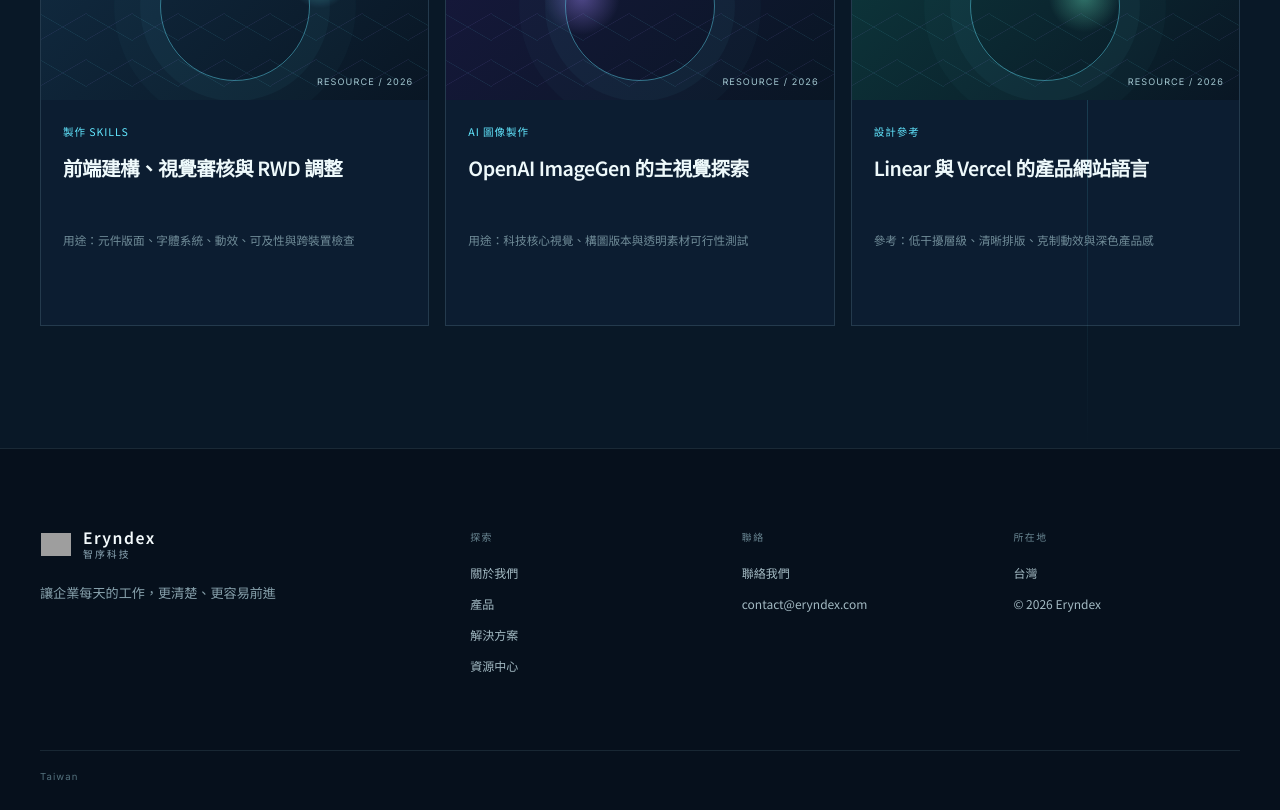
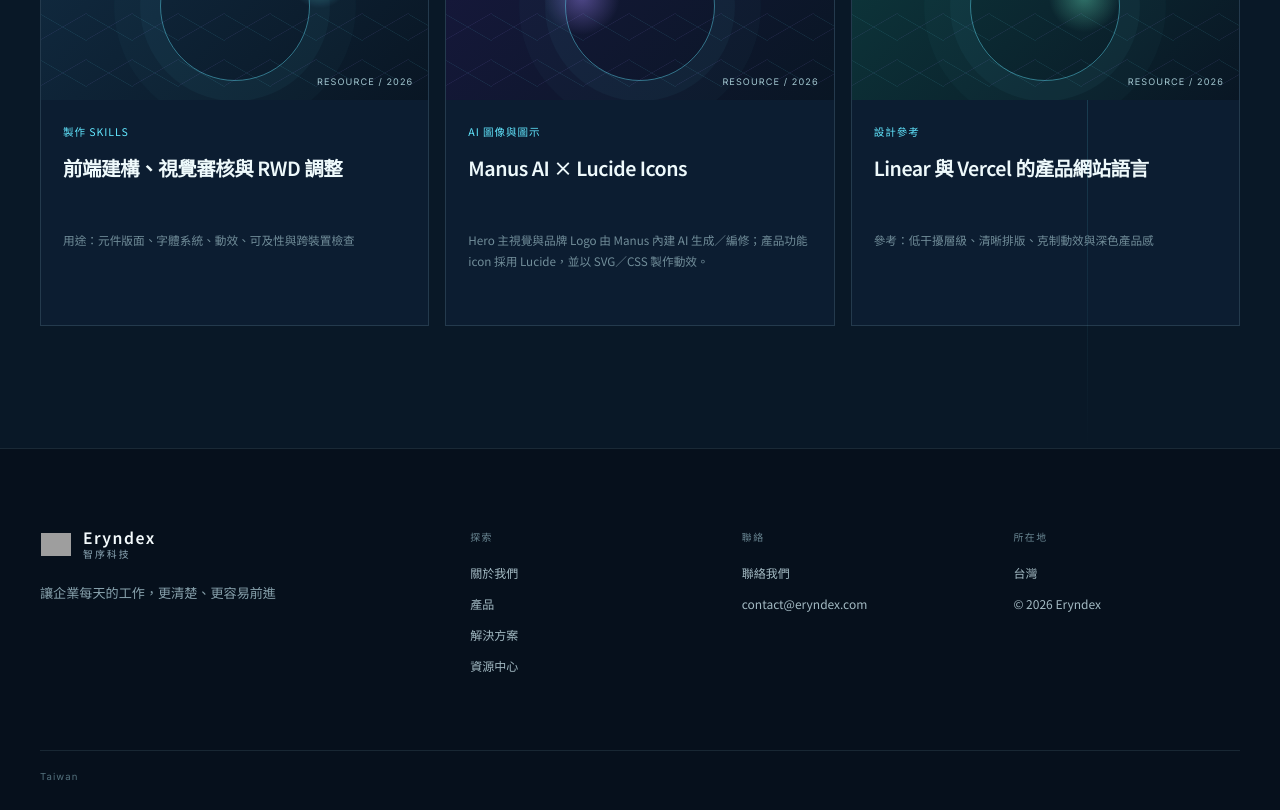
Before and after one commit to k129453497-byte/eryndex-tactile-systems, a React (Vite) app in the folder client/: page / in a window 1280 px wide. Shown: the part 4260-5070 px from the top of the page. Built offline with nearby package versions, Linux system fonts and the light colour scheme; grey boxes are pictures that could not be loaded; a web font is replaced by a local one.

Commit message:
Clarify AI and icon sources in resources

```diff
--- a/client/src/pages/Home.tsx
+++ b/client/src/pages/Home.tsx
@@ -114,7 +114,7 @@
 
 const articleData = [
   { tag: { "zh-TW": "製作 Skills", "zh-CN": "制作 Skills", en: "Production skills" }, title: { "zh-TW": "前端建構、視覺審核與 RWD 調整", "zh-CN": "前端建构、视觉审核与 RWD 调整", en: "Front-end build, visual review, and responsive refinement" }, read: { "zh-TW": "用途：元件版面、字體系統、動效、可及性與跨裝置檢查", "zh-CN": "用途：组件版面、字体系统、动效、可及性与跨装置检查", en: "Use: components, type system, motion, accessibility, and cross-device review" }, tone: "cyan" },
-  { tag: { "zh-TW": "AI 圖像製作", "zh-CN": "AI 图像制作", en: "AI visual creation" }, title: { "zh-TW": "OpenAI ImageGen 的主視覺探索", "zh-CN": "OpenAI ImageGen 的主视觉探索", en: "Hero visual exploration with OpenAI ImageGen" }, read: { "zh-TW": "用途：科技核心視覺、構圖版本與透明素材可行性測試", "zh-CN": "用途：科技核心视觉、构图版本与透明素材可行性测试", en: "Use: technology-core concepts, composition variants, and transparency testing" }, tone: "violet" },
+  { tag: { "zh-TW": "AI 圖像與圖示", "zh-CN": "AI 图像与图标", en: "AI visuals and icons" }, title: { "zh-TW": "Manus AI × Lucide Icons", "zh-CN": "Manus AI × Lucide Icons", en: "Manus AI × Lucide Icons" }, read: { "zh-TW": "Hero 主視覺與品牌 Logo 由 Manus 內建 AI 生成／編修；產品功能 icon 採用 Lucide，並以 SVG／CSS 製作動效。", "zh-CN": "Hero 主视觉与品牌 Logo 由 Manus 内建 AI 生成／编辑；产品功能图标采用 Lucide，并以 SVG／CSS 制作动效。", en: "Hero visuals and the brand logo use Manus built-in AI; product icons use Lucide with SVG/CSS motion." }, tone: "violet" },
   { tag: { "zh-TW": "設計參考", "zh-CN": "设计参考", en: "Design references" }, title: { "zh-TW": "Linear 與 Vercel 的產品網站語言", "zh-CN": "Linear 与 Vercel 的产品网站语言", en: "Product-site cues from Linear and Vercel" }, read: { "zh-TW": "參考：低干擾層級、清晰排版、克制動效與深色產品感", "zh-CN": "参考：低干扰层级、清晰排版、克制动效与深色产品感", en: "Reference: quiet hierarchy, clear type, purposeful motion, and dark product tone" }, tone: "mint" },
 ];
 
```
